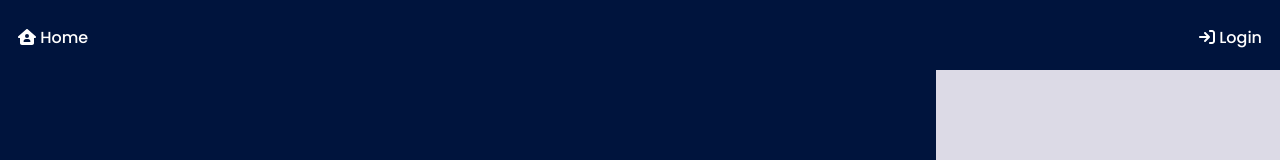
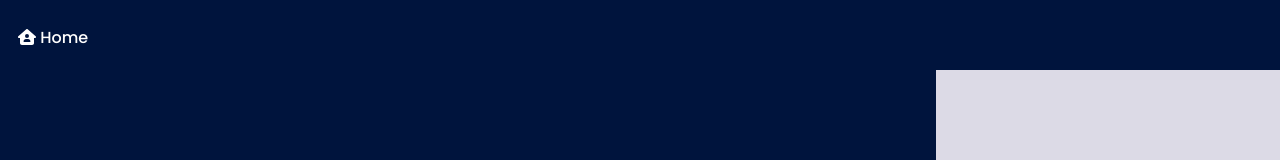
Before and after one commit to Investment-Analysis-Project/Invest-Analysis, a React (Create React App) app in the folder client/: page /login in a window 1280 px wide. Shown: the top 160 px of the page. Built offline with nearby package versions, Linux system fonts and the light colour scheme.

Commit message:
Changes in home page

```diff
--- a/client/src/baseurl/baseurl.js
+++ b/client/src/baseurl/baseurl.js
@@ -1,5 +1,5 @@
 import axios from "axios";
 
 export default axios.create({
-    baseURL:"http://localhost:5000/api"
+    baseURL:"http://localhost:3030/api"
 });
--- a/client/src/components/navbar/Navbar.jsx
+++ b/client/src/components/navbar/Navbar.jsx
@@ -7,7 +7,7 @@ import {  faHouseUser, faRightFromBracket, faSignIn, faUserCircle, faUserSecret
 
 const Navbar = (props) => {
 
-    const {home}=props;
+    const {home,login_page}=props;
 
     const navigate = useNavigate();
     const [profilevisible,setprofilevisible]=useState(false);
@@ -38,7 +38,7 @@ const Navbar = (props) => {
                     </ul>
                 </div>}
             </div>) :
-            (<div className='items'>
+            (!login_page && <div className='items'>
                 <button className='navbut' onClick={()=>{navigate('/login')}}><FontAwesomeIcon icon={faSignIn}/> Login</button>
             </div>)}
         </div>
--- a/client/src/components/news/news.css
+++ b/client/src/components/news/news.css
@@ -4,10 +4,12 @@
     justify-content: center;
     align-items: center;
     margin-bottom: 30px;
+    max-width: 1094px;
+    margin: 0 auto;
+    padding: 0 8px;
 }
 
 .newscontainer{
-    max-width: 80%;
     display: grid;
     grid-template-columns: repeat(3, 1fr);
     margin-top: 20px;
@@ -23,7 +25,6 @@
     display: flex;
     flex-direction: column;
     gap:10px;
-    border: 2px solid;
 }
 
 .news-title{
--- a/client/src/pages/login/Login.jsx
+++ b/client/src/pages/login/Login.jsx
@@ -98,7 +98,7 @@ const Login = () => {
     return(
         <>
             {!auth ? (<>
-            <Navbar/>
+            <Navbar login_page={true}/>
             <div className='loginpage'>
 
                 <div className='blankcolumn'>
--- a/client/src/pages/result/result.css
+++ b/client/src/pages/result/result.css
@@ -171,7 +171,7 @@ body {
   }
 
   ::-webkit-scrollbar-thumb {
-    background-color: #4f35a1;
+    background-color: #8c8792a8;
     border-radius: 10px;
   }
 
```
Also changed, not shown: 1 other file (tests, documents, lock files or other folders).
